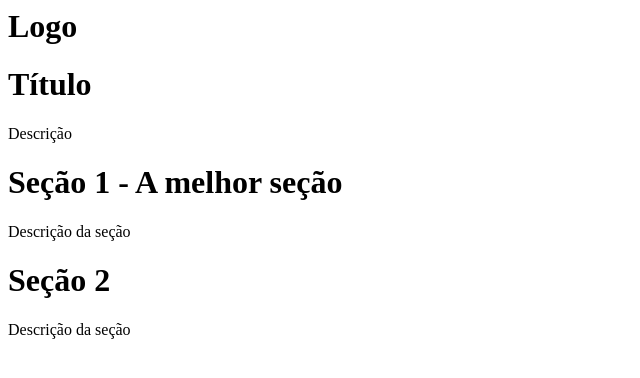
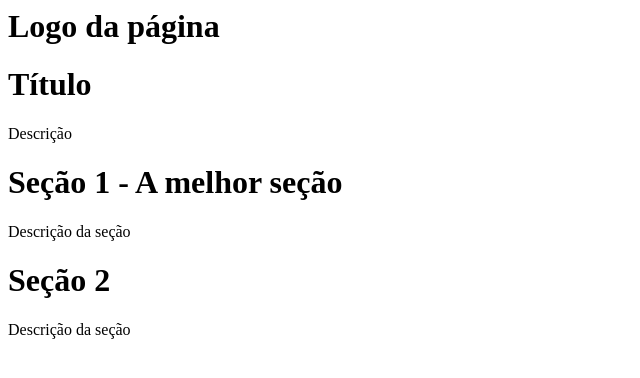
Before and after one commit to VictoriaShirley/GitFlow, a plain HTML site: page index.html in a window 1280 px wide. Shown: the whole page, without its empty margins (0-640 px from the left). Drawn offline with Linux system fonts and the light colour scheme.

Commit message:
Corrigindo o bug

```diff
--- a/index.html
+++ b/index.html
@@ -1,5 +1,5 @@
 <header>
-    <h1>Logo</h1>
+    <h1>Logo da página</h1>
 </header>
 
 <h1>Título</h1>
```
